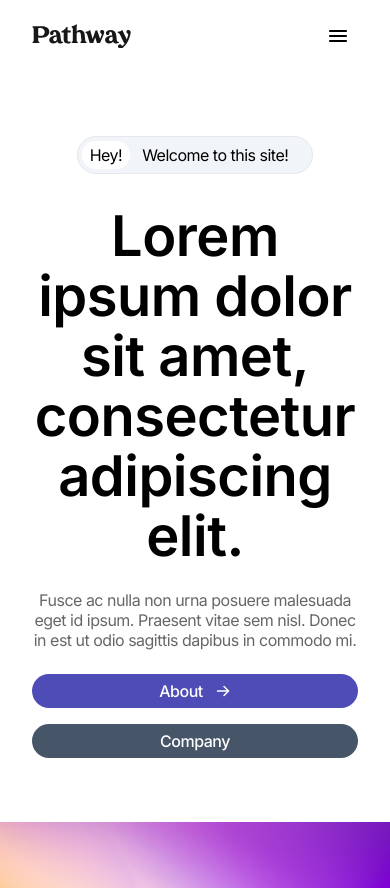
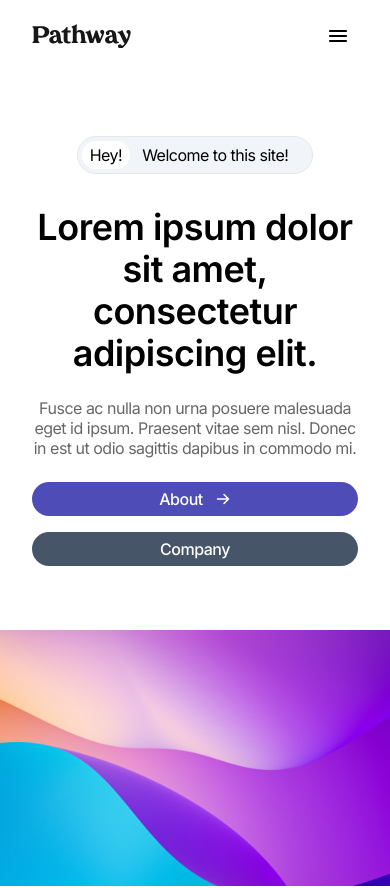
Before and after one commit to christian-luntok/pathway, a Next.js app: page / in a window 390 px wide. Shown: the top 888 px of the page. Built offline with nearby package versions, Linux system fonts and the light colour scheme.

Commit message:
Added responsive styling for Title.

```diff
--- a/components/Section/SectionTitle.js
+++ b/components/Section/SectionTitle.js
@@ -4,7 +4,7 @@ const SectionTitle = ({title, subheading, isBigHeader}) => {
     return (
         <section className="section-title-container">
             <span className="block subheading">{ subheading }</span>
-            <h2 className={` font-semibold ${isBigHeader ? 'h1' : null}`}>{title}</h2>
+            <h2 className={` font-semibold ${isBigHeader ? 'h2 md:h1' : null}`}>{title}</h2>
         </section>
     )
 }
```
